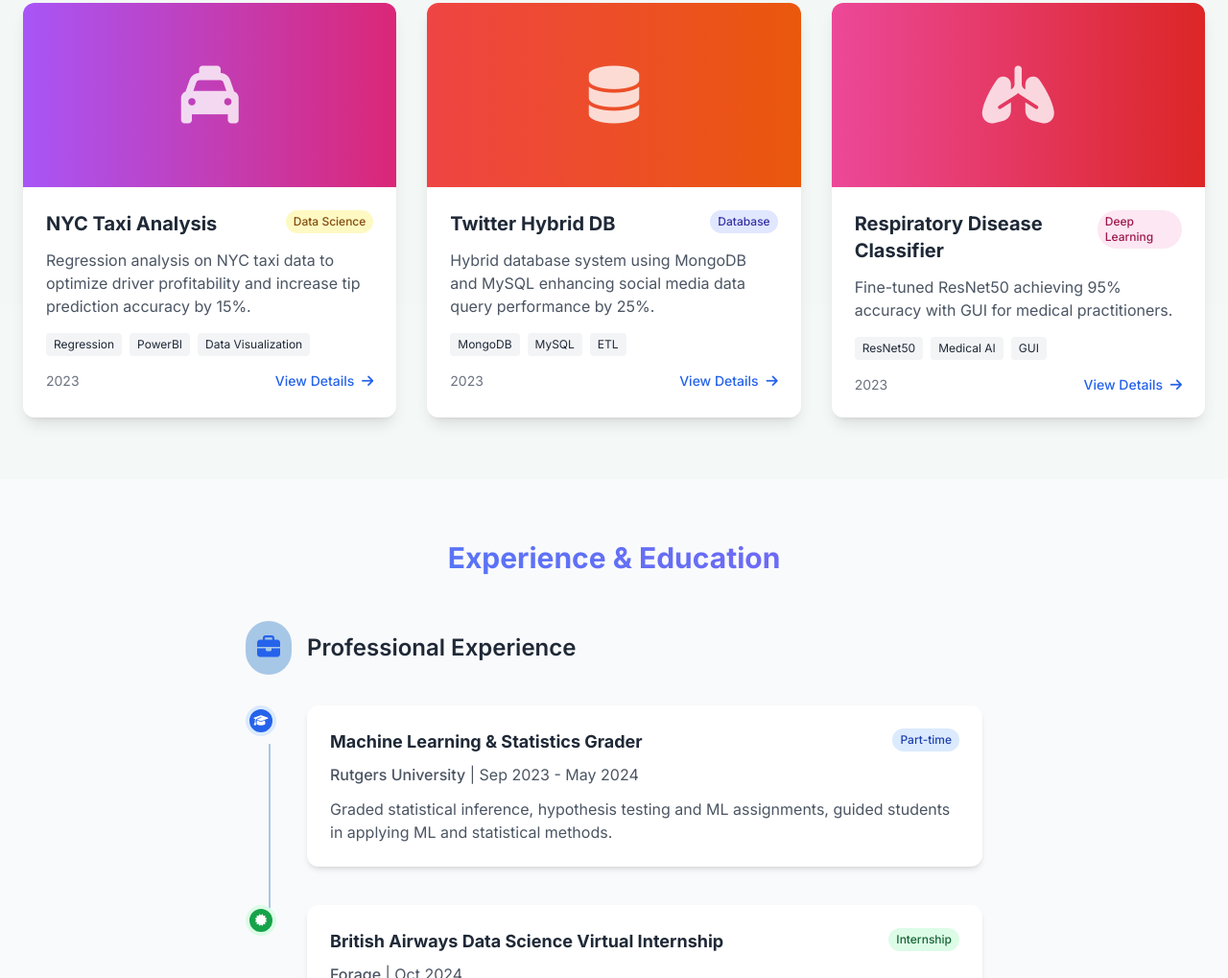
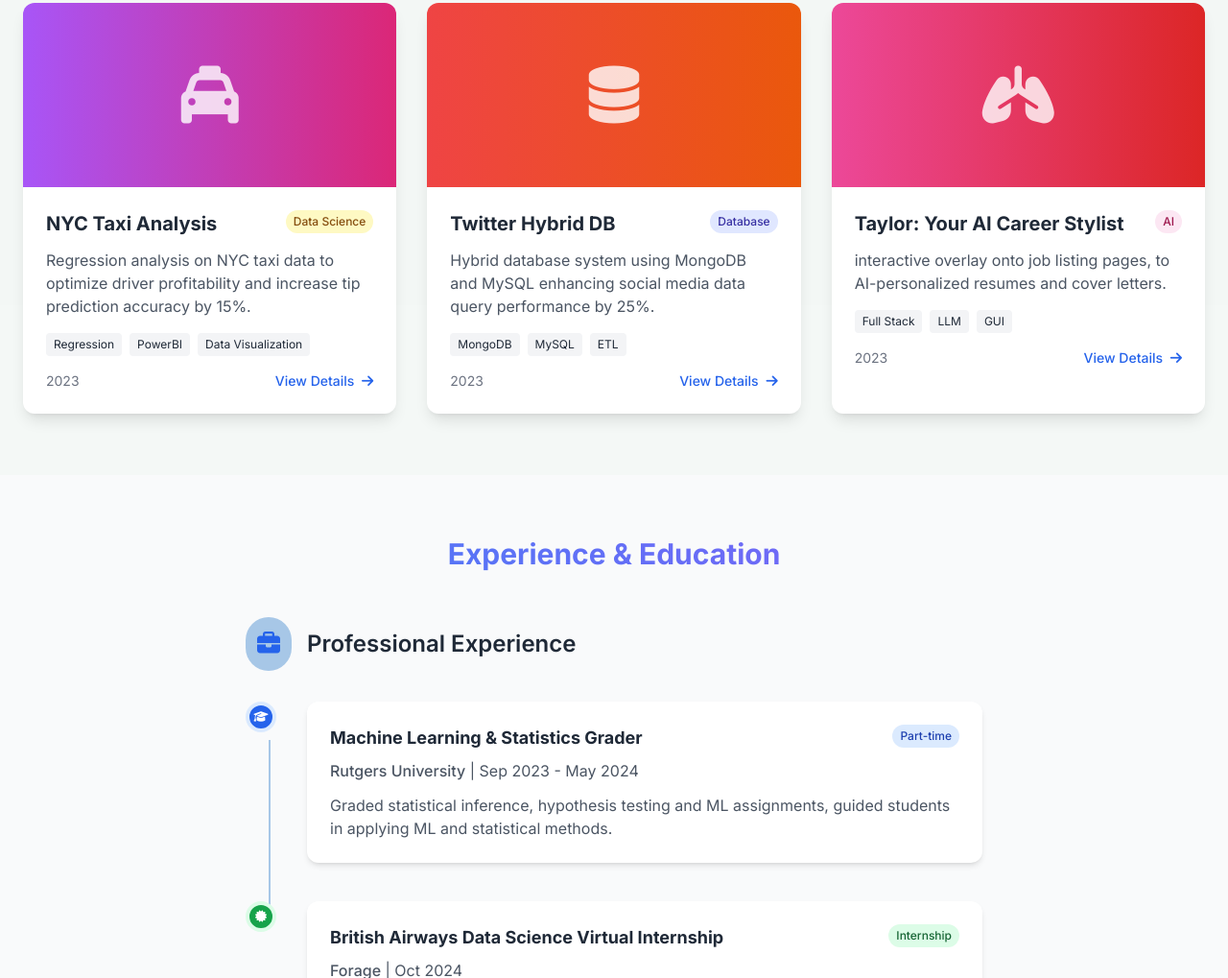
Before and after one commit to chetanreddyv/portfolio, a plain HTML site: page index.html in a window 1280 px wide. Shown: the part 3493-4512 px from the top of the page at 96% size. Drawn offline with nearby package versions, Linux system fonts and the light colour scheme.

Commit message:
Update index.html

```diff
--- a/index.html
+++ b/index.html
@@ -707,15 +707,15 @@
                     </div>
                     <div class="p-6">
                         <div class="flex justify-between items-start mb-3">
-                            <h3 class="text-xl font-bold text-gray-800">Respiratory Disease Classifier</h3>
-                            <span class="bg-pink-100 text-pink-800 text-xs px-2 py-1 rounded-full font-medium">Deep Learning</span>
+                            <h3 class="text-xl font-bold text-gray-800">Taylor: Your AI Career Stylist</h3>
+                            <span class="bg-pink-100 text-pink-800 text-xs px-2 py-1 rounded-full font-medium">AI</span>
                         </div>
                         <p class="text-gray-600 mb-4">
-                            Fine-tuned ResNet50 achieving 95% accuracy with GUI for medical practitioners.
+                          interactive overlay onto job listing pages, to AI-personalized resumes and cover letters.
                         </p>
                         <div class="flex flex-wrap gap-2 mb-4">
-                            <span class="text-xs bg-gray-100 text-gray-800 px-2 py-1 rounded">ResNet50</span>
-                            <span class="text-xs bg-gray-100 text-gray-800 px-2 py-1 rounded">Medical AI</span>
+                            <span class="text-xs bg-gray-100 text-gray-800 px-2 py-1 rounded">Full Stack</span>
+                            <span class="text-xs bg-gray-100 text-gray-800 px-2 py-1 rounded">LLM</span>
                             <span class="text-xs bg-gray-100 text-gray-800 px-2 py-1 rounded">GUI</span>
                         </div>
                         <div class="flex justify-between items-center">
```
